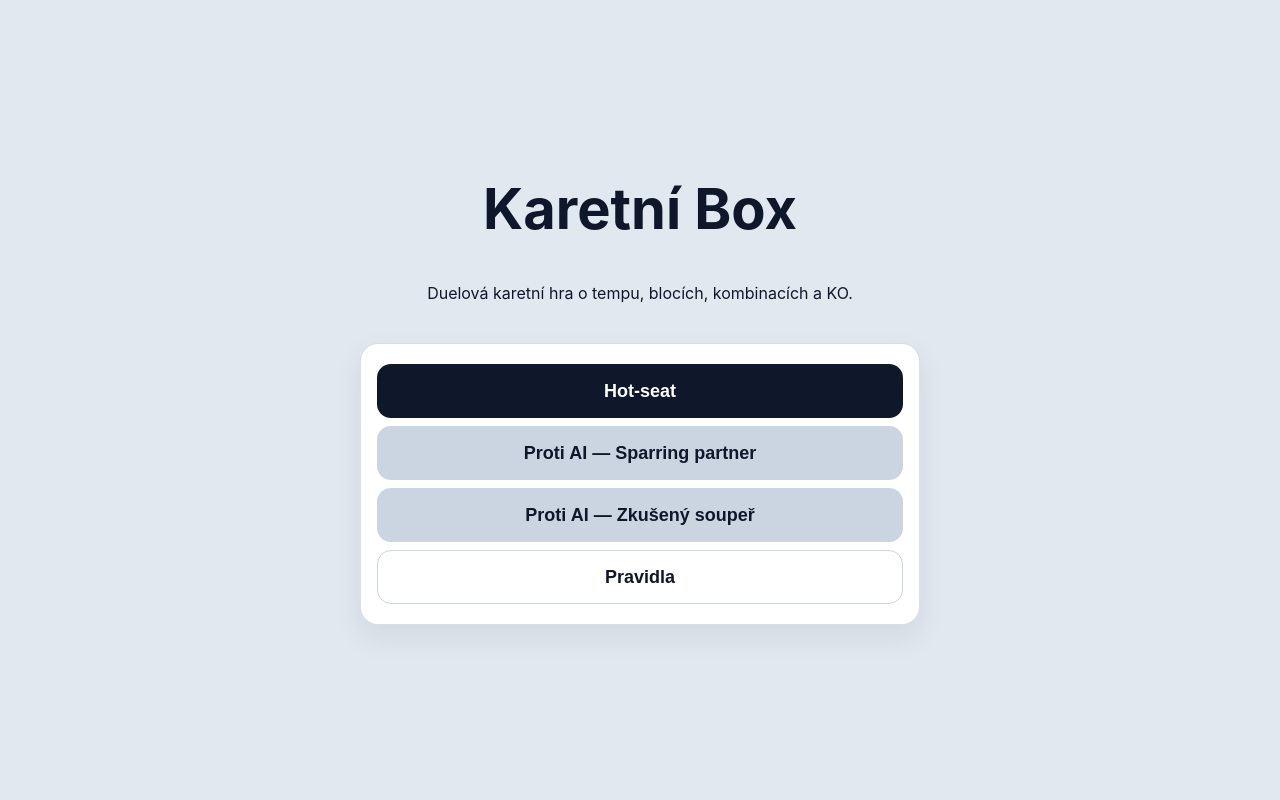
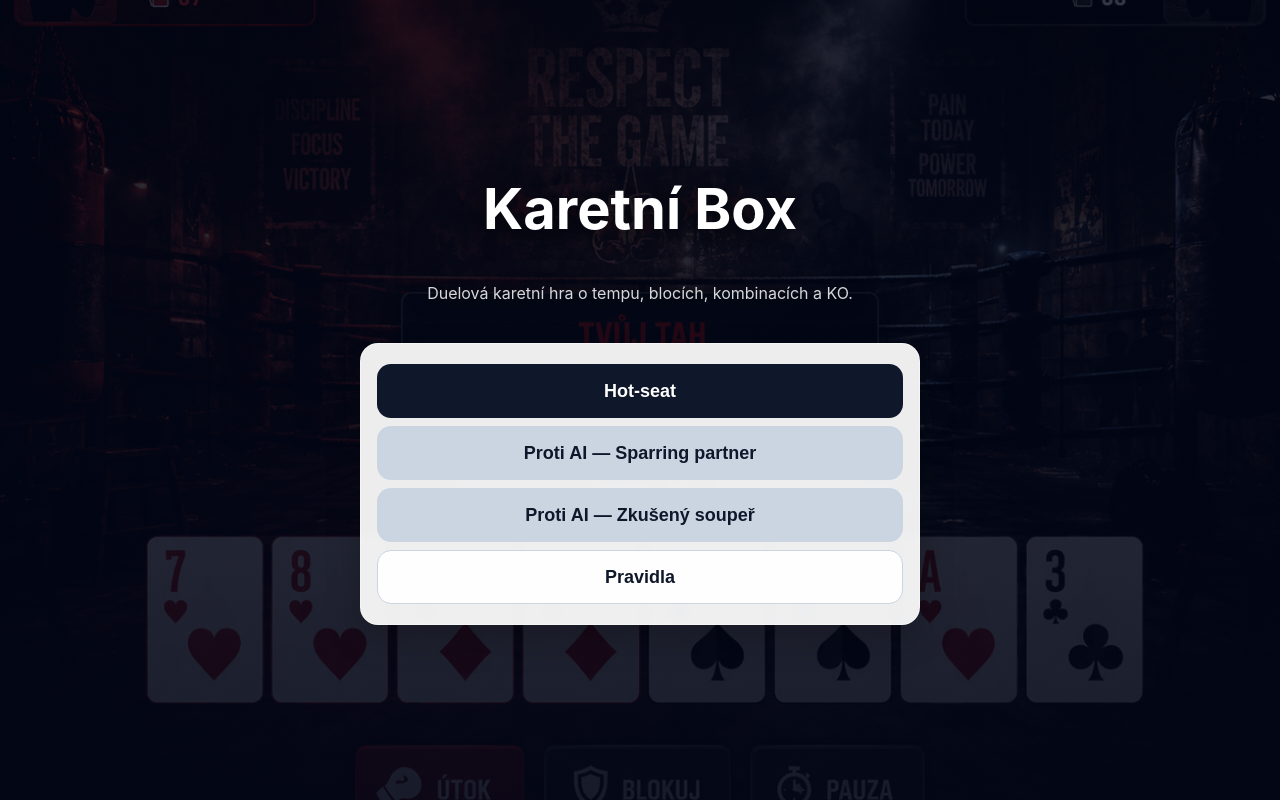
Before and after one commit to Never-Lee/CardBox, a React (Vite) app: page / in a window 1280 px wide. Built offline with nearby package versions, Linux system fonts and the light colour scheme.

Commit message:
feat: Enhance styles and add background image for improved UI aesthetics

```diff
--- a/src/styles/styles.css
+++ b/src/styles/styles.css
@@ -1,6 +1,13 @@
 * {
   box-sizing: border-box;
 }
+
+html,
+body,
+#root {
+  min-height: 100%;
+}
+
 body {
   margin: 0;
   font-family:
@@ -11,27 +18,39 @@ body {
     BlinkMacSystemFont,
     "Segoe UI",
     sans-serif;
-  background: #e2e8f0;
   color: #0f172a;
+  background:
+    linear-gradient(rgba(2, 6, 23, 0.78), rgba(2, 6, 23, 0.9)),
+    url("/backgrounds/boxing-gym-bg.png");
+  background-size: cover;
+  background-position: center;
+  background-attachment: fixed;
+  background-repeat: no-repeat;
 }
+
 .app {
   min-height: 100vh;
   padding: 16px;
+  background: transparent;
 }
+
 .container {
   max-width: 1400px;
   margin: 0 auto;
   display: grid;
   gap: 16px;
 }
+
 .narrow {
   max-width: 900px;
 }
+
 .menu {
   display: flex;
   align-items: center;
   justify-content: center;
 }
+
 .menu-box {
   max-width: 560px;
   width: 100%;
@@ -39,71 +58,101 @@ body {
   display: grid;
   gap: 24px;
 }
+
 .menu-box h1 {
   font-size: 56px;
   margin: 0;
+  color: white;
+  text-shadow: 0 4px 24px rgba(0, 0, 0, 0.75);
 }
+
+.menu-box p {
+  color: rgba(255, 255, 255, 0.84);
+  text-shadow: 0 3px 18px rgba(0, 0, 0, 0.7);
+}
+
 .topbar {
   display: flex;
   justify-content: space-between;
   align-items: center;
   gap: 16px;
   flex-wrap: wrap;
+  background: rgba(15, 23, 42, 0.76);
+  color: white;
+  padding: 14px 16px;
+  border-radius: 18px;
+  border: 1px solid rgba(255, 255, 255, 0.16);
+  box-shadow: 0 18px 45px rgba(0, 0, 0, 0.28);
+  backdrop-filter: blur(5px);
 }
+
 .topbar h1 {
   margin: 0;
   font-size: 34px;
 }
+
 .topbar p {
   margin: 4px 0 0;
-  color: #475569;
+  color: rgba(255, 255, 255, 0.74);
 }
+
 .row {
   display: flex;
   gap: 8px;
   flex-wrap: wrap;
 }
+
 .grid3 {
   display: grid;
   grid-template-columns: repeat(2, minmax(0, 1fr));
   gap: 16px;
 }
+
 .grid2 {
   display: grid;
   grid-template-columns: repeat(2, minmax(0, 1fr));
   gap: 16px;
 }
+
 @media (max-width: 900px) {
   .grid3,
   .grid2 {
     grid-template-columns: 1fr;
   }
 }
+
 .panel {
-  background: white;
+  background: rgba(255, 255, 255, 0.93);
   border-radius: 18px;
   padding: 16px;
-  box-shadow: 0 12px 30px rgba(15, 23, 42, 0.08);
-  border: 1px solid rgba(148, 163, 184, 0.35);
+  box-shadow: 0 14px 34px rgba(0, 0, 0, 0.22);
+  border: 1px solid rgba(255, 255, 255, 0.44);
+  backdrop-filter: blur(5px);
 }
+
 .panel h2 {
   margin: 0 0 12px;
 }
+
 .attacker {
   border: 2px solid #16a34a;
 }
+
 .defender {
   border: 2px solid #2563eb;
 }
+
 .result {
   font-size: 22px;
   font-weight: 800;
   border: 2px solid #0f172a;
 }
+
 .handoff {
   text-align: center;
   border: 2px solid #0f172a;
 }
+
 .player-head {
   display: flex;
   justify-content: space-between;
@@ -111,39 +160,56 @@ body {
   align-items: center;
   flex-wrap: wrap;
 }
+
 .player-head h2 {
   margin: 0;
 }
+
 .player-head span {
   color: #475569;
   font-size: 14px;
 }
+
 h3 {
   margin-bottom: 8px;
 }
+
 .groups {
   display: grid;
   gap: 8px;
 }
+
 .suit-group {
-  background: #f8fafc;
+  background: rgba(248, 250, 252, 0.9);
   border-radius: 12px;
   padding: 10px;
 }
+
+.suit-table-head {
+  display: flex;
+  justify-content: space-between;
+  align-items: center;
+  gap: 12px;
+  flex-wrap: wrap;
+}
+
 .card-row {
   display: flex;
   gap: 8px;
   flex-wrap: wrap;
   margin-top: 8px;
 }
+
 .red,
 .red-card {
   color: #dc2626;
 }
+
 .black,
 .black-card {
   color: #0f172a;
 }
+
 .btn {
   border: 0;
   border-radius: 14px;
@@ -159,67 +225,80 @@ h3 {
   align-items: center;
   gap: 8px;
 }
+
 .btn:active {
   transform: translateY(1px);
 }
+
 .btn:disabled {
   opacity: 0.45;
   cursor: not-allowed;
 }
+
 .btn-primary {
   background: #0f172a;
   color: white;
 }
+
 .btn-secondary {
   background: #cbd5e1;
   color: #0f172a;
 }
+
 .btn-ghost {
-  background: white;
+  background: rgba(255, 255, 255, 0.92);
   border: 1px solid #cbd5e1;
   color: #0f172a;
 }
+
 .btn-danger {
   background: #dc2626;
   color: white;
 }
+
 .wide {
   width: 100%;
   min-height: 54px;
   font-size: 18px;
   margin: 4px 0;
 }
+
 .game-card {
   min-width: 48px;
   min-height: 56px;
   border: 1px solid #cbd5e1;
   border-radius: 12px;
-  background: white;
+  background: rgba(255, 255, 255, 0.98);
   font-size: 19px;
   font-weight: 900;
   cursor: pointer;
-  box-shadow: 0 3px 9px rgba(15, 23, 42, 0.08);
+  box-shadow: 0 3px 9px rgba(15, 23, 42, 0.12);
   transition:
     opacity 0.15s,
     background 0.15s,
     transform 0.05s;
 }
+
 .game-card:hover:not(:disabled) {
   background: #f8fafc;
 }
+
 .game-card.selected,
 .mini-card.selected {
   outline: 3px solid #0f172a;
   outline-offset: 2px;
 }
+
 .game-card:disabled {
   cursor: not-allowed;
 }
+
 .hidden-card {
   background: #1e293b !important;
   color: white !important;
   opacity: 0.8;
 }
+
 .locked-card {
   background: #e2e8f0 !important;
   color: #94a3b8 !important;
@@ -227,13 +306,16 @@ h3 {
   opacity: 0.42;
   cursor: not-allowed;
 }
+
 .soft-card {
   background: #f1f5f9 !important;
   opacity: 0.58;
 }
+
 .soft-card:hover:not(:disabled) {
   background: #e2e8f0 !important;
 }
+
 .mini-card {
   border: 1px solid #cbd5e1;
   border-radius: 10px;
@@ -242,63 +324,76 @@ h3 {
   font-weight: 800;
   cursor: pointer;
 }
+
 .mini-card.disabled {
   opacity: 0.35;
   cursor: not-allowed;
 }
+
 .info {
-  background: #f8fafc;
+  background: rgba(248, 250, 252, 0.92);
   border-radius: 12px;
   padding: 12px;
   margin-bottom: 10px;
 }
+
 .info p,
 .panel p {
   margin: 6px 0;
 }
+
 .muted {
   color: #64748b;
 }
+
 .log {
   display: grid;
   gap: 8px;
   max-height: 360px;
   overflow: auto;
 }
+
 .log div {
   background: #f8fafc;
   padding: 8px;
   border-radius: 10px;
   font-size: 14px;
 }
+
 .rules h2 {
   margin-top: 24px;
   border-top: 1px solid #e2e8f0;
   padding-top: 16px;
 }
+
 .rules h2:first-child {
   margin-top: 0;
   border-top: 0;
   padding-top: 0;
 }
+
 .rules li {
   margin: 4px 0;
 }
+
 .rules table {
   width: 100%;
   border-collapse: collapse;
   margin: 12px 0;
   background: white;
 }
+
 .rules th,
 .rules td {
   border: 1px solid #cbd5e1;
   padding: 8px;
   text-align: left;
 }
+
 .rules th {
   background: #e2e8f0;
 }
+
 .damage-flash {
   position: fixed;
   inset: 0;
@@ -309,6 +404,7 @@ h3 {
   justify-content: center;
   background: rgba(0, 0, 0, 0.2);
 }
+
 .damage-box {
   border-radius: 28px;
   background: rgba(255, 255, 255, 0.92);
@@ -316,18 +412,54 @@ h3 {
   text-align: center;
   box-shadow: 0 28px 70px rgba(15, 23, 42, 0.35);
 }
+
 .damage-number {
   font-size: 72px;
   line-height: 1;
   font-weight: 1000;
   color: #dc2626;
 }
+
 .damage-label {
   margin-top: 4px;
   font-weight: 900;
   color: #0f172a;
   letter-spacing: 0.12em;
 }
+
+.event-flash-ko {
+  background: rgba(127, 29, 29, 0.28);
+}
+
+.event-box-ko {
+  border: 3px solid #dc2626;
+}
+
+.event-icon {
+  font-size: 56px;
+  line-height: 1;
+}
+
+.event-title {
+  margin-top: 6px;
+  font-size: 46px;
+  line-height: 1;
+  font-weight: 1000;
+  color: #0f172a;
+  letter-spacing: 0.08em;
+}
+
+.event-title-ko {
+  color: #dc2626;
+  font-size: 72px;
+}
+
+.event-text {
+  margin-top: 8px;
+  font-weight: 800;
+  color: #334155;
+}
+
 .log-drawer-backdrop {
   position: fixed;
   inset: 0;
@@ -336,45 +468,51 @@ h3 {
   display: flex;
   justify-content: flex-end;
 }
+
 .log-drawer {
   width: min(440px, 100vw);
   height: 100vh;
-  background: white;
+  background: rgba(255, 255, 255, 0.96);
   padding: 16px;
   box-shadow: -24px 0 60px rgba(15, 23, 42, 0.35);
   overflow: hidden;
   display: flex;
   flex-direction: column;
   gap: 12px;
+  backdrop-filter: blur(5px);
 }
+
 .log-drawer-head {
   display: flex;
   align-items: center;
   justify-content: space-between;
   gap: 12px;
 }
+
 .log-drawer .log {
   flex: 1;
   max-height: none;
   overflow: auto;
 }
+
 @media (max-width: 700px) {
+  body {
+    background-attachment: scroll;
+  }
+
+  .app {
+    padding: 10px;
+  }
+
   .log-drawer {
     width: 100vw;
   }
+
+  .menu-box h1 {
+    font-size: 44px;
+  }
+
+  .topbar h1 {
+    font-size: 28px;
+  }
 }
-
-.suit-table-head {
-  display: flex;
-  align-items: center;
-  justify-content: space-between;
-  gap: 8px;
-  flex-wrap: wrap;
-}
-.recover-suit-btn {
-  font-size: 12px;
-}
-.selected-suit {
-  outline: 3px solid #0f172a;
-  outline-offset: 2px;
-}
```
Also changed, not shown: public/backgrounds/boxing-gym-bg.png (added).
